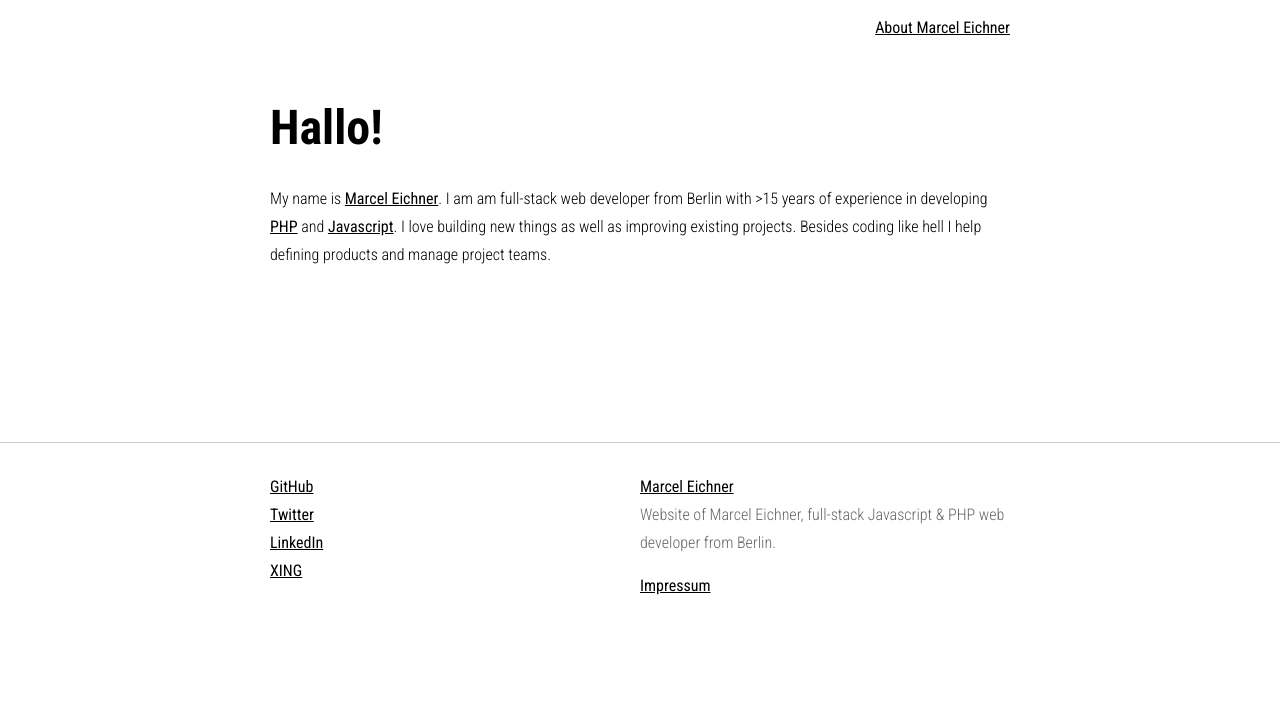
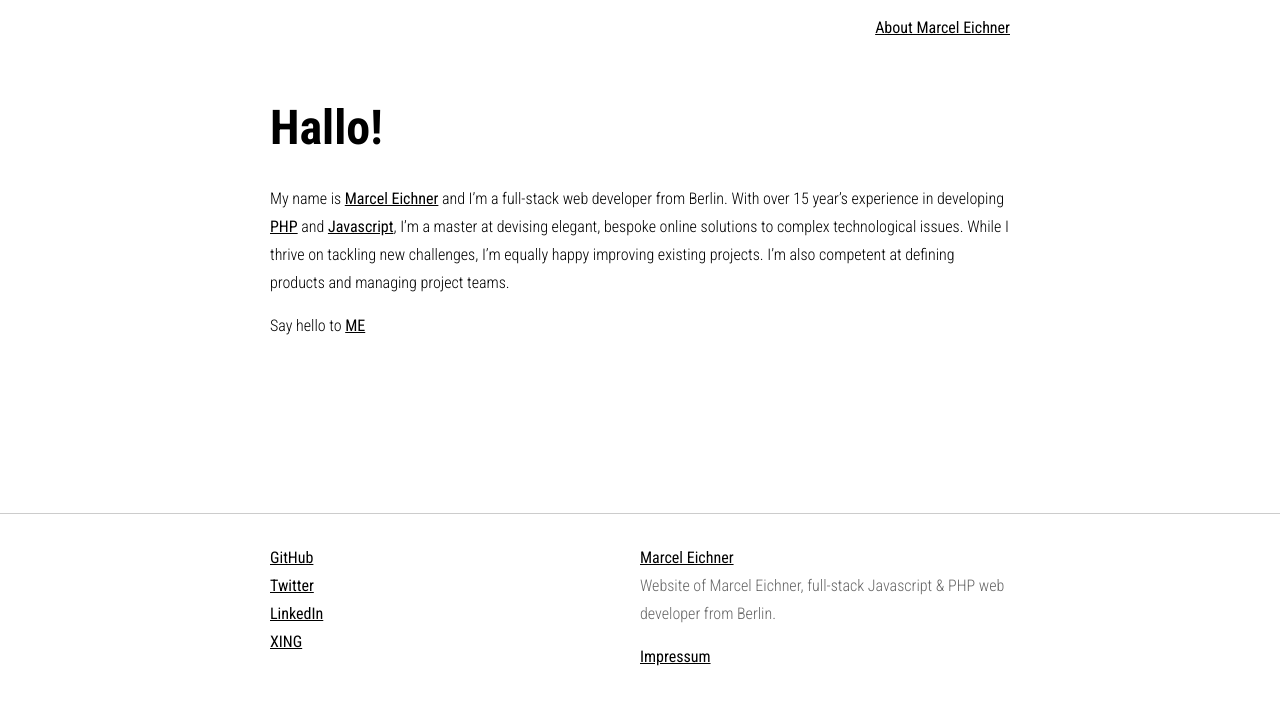
Before and after one commit to lotterliebe/Ephigenia.github.io, a Jekyll site: the page built from index.md, in a window 1280 px wide. Shown: the top 705 px of the page. Built offline with Jekyll 4.4.1, drawn with Linux system fonts in a browser that asks for light colours.

Commit message:
text update

```diff
--- a/index.md
+++ b/index.md
@@ -2,4 +2,6 @@
 title: Hallo!
 layout: page
 ---
-My name is [Marcel Eichner](/about/). I am am full-stack web developer from Berlin with >15 years of experience in developing [PHP](https://www.google.de/search?q=php) and [Javascript](https://www.google.de/search?q=javascript). I love building new things as well as improving existing projects. Besides coding like hell I help defining products and manage project teams.
+My name is [Marcel Eichner](/about/) and I’m a full-stack web developer from Berlin. With over 15 year’s experience in developing [PHP](https://www.google.de/search?q=php) and [Javascript](https://www.google.de/search?q=javascript), I’m a master at devising elegant, bespoke online solutions to complex technological issues. While I thrive on tackling new challenges, I’m equally happy improving existing projects. I’m also competent at defining products and managing project teams.
+
+Say hello to [ME](mailto:marcel.eichner@ephigenia.de)
```
